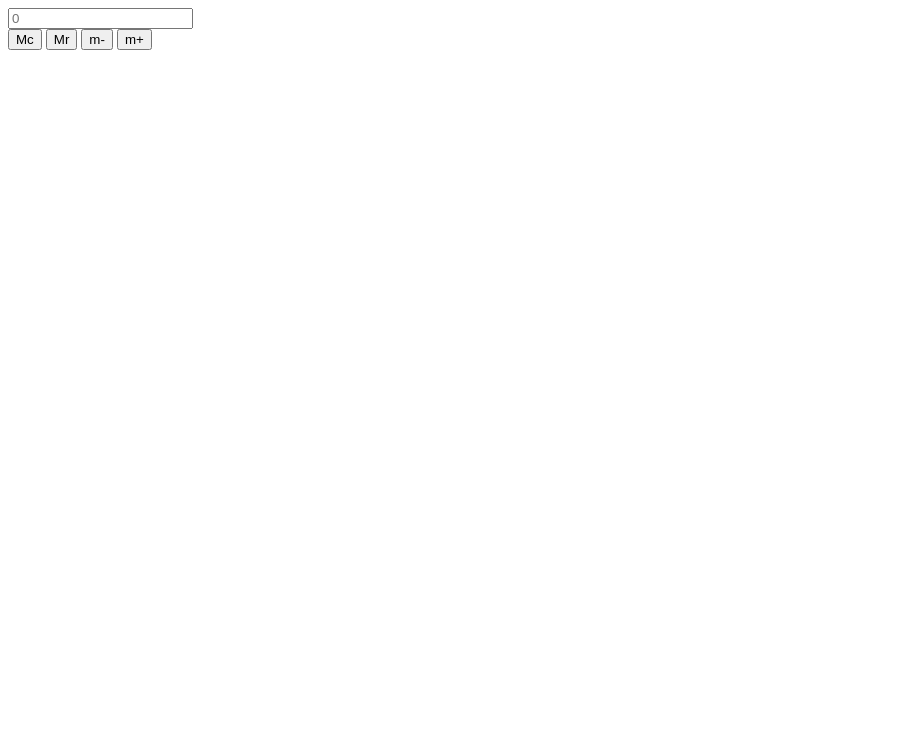
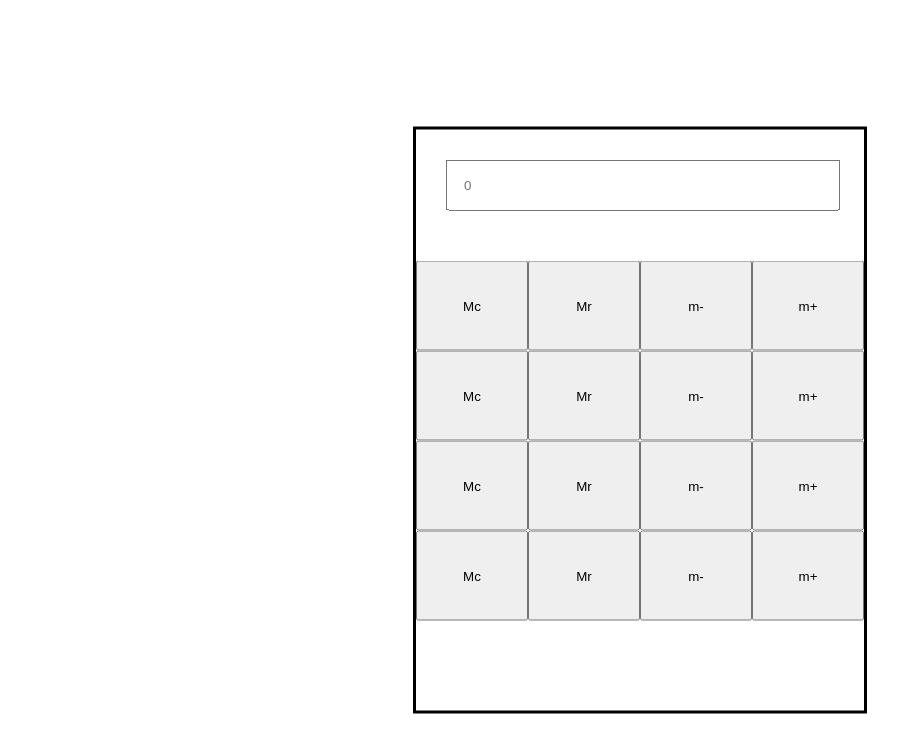
Before and after one commit to jidinen/Calculator_practice, a plain HTML site: page index.html in a window 1280 px wide. Shown: the whole page, without its empty margins (0-922 px from the left). Drawn offline with Linux system fonts and the light colour scheme.

Commit message:
Structuring

```diff
--- a/index.html
+++ b/index.html
@@ -3,6 +3,7 @@
 <head>
     <meta charset="UTF-8">
     <meta name="viewport" content="width=device-width, initial-scale=1.0">
+    <link rel="stylesheet" href="stysheet.css">
     <title>Document</title>
 </head>
 <body>
@@ -17,7 +18,7 @@
 
             <div class="display">
 
-                <input type="text" placeholder="0">
+                <input type="text" placeholder="0" class="display_screen">
 
             </div>
 
@@ -27,6 +28,20 @@
                 <button class="mr">Mr</button>
                 <button class="m-">m-</button>
                 <button class="m+">m+</button>
+                <button class="mc">Mc</button>
+                <button class="mr">Mr</button>
+                <button class="m-">m-</button>
+                <button class="m+">m+</button>
+                <button class="mc">Mc</button>
+                <button class="mr">Mr</button>
+                <button class="m-">m-</button>
+                <button class="m+">m+</button>
+                  <button class="mc">Mc</button>
+                <button class="mr">Mr</button>
+                <button class="m-">m-</button>
+                <button class="m+">m+</button>
+
+
 
 
 
--- a/stysheet.css
+++ b/stysheet.css
@@ -0,0 +1,41 @@
+body{
+
+    padding: 0;
+    margin: 0;
+    box-sizing: border-box;
+
+}
+
+
+
+
+.container{
+    width: 35%;
+    border: 3px solid black;
+    margin-top: 20px;
+    margin-bottom: 40px;
+    position: absolute;
+    left: 50%;
+    top: 50%;
+    transform: translate(-50%, -50%);
+
+}
+
+.display{
+    margin: 0 auto;
+}
+.display_screen{
+
+    width: 80%;
+    padding: 1rem;
+    margin-left: 30px;
+    margin-top: 30px;
+}
+
+.buttons{
+    display: grid;
+    margin-top: 50px;
+    grid-template-columns:repeat(4, 1fr);
+    grid-template-rows: repeat(5, 90px);
+
+}
```
